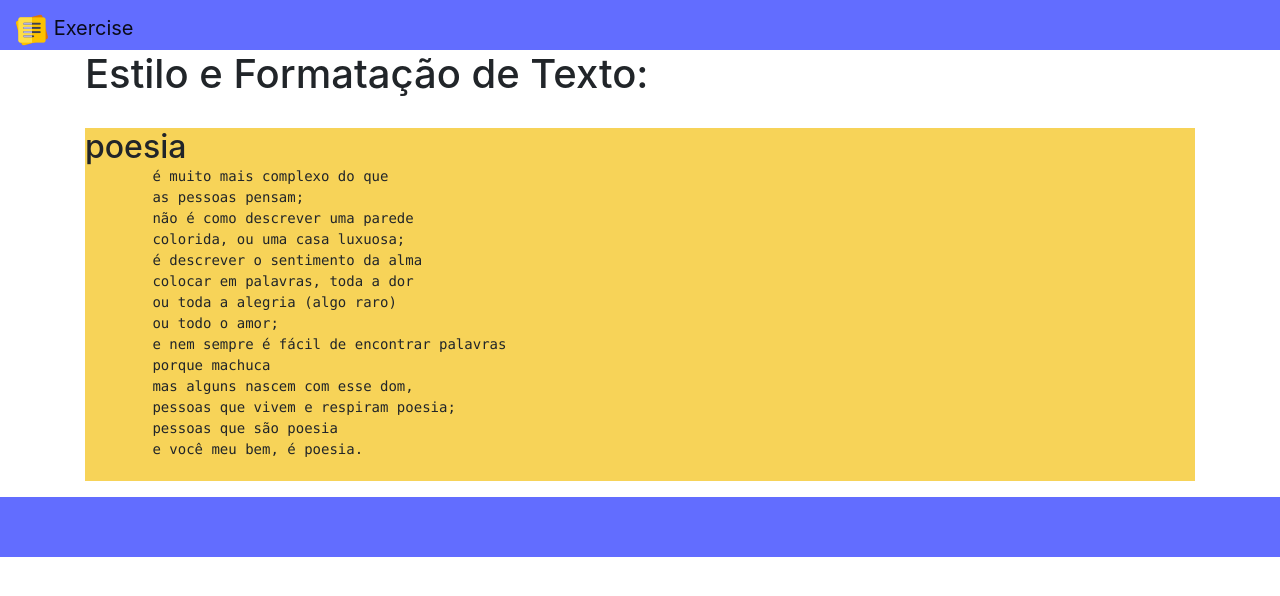
After one commit to AdailtonIFS/Exercicios, a PHP site: the page made by view/EstiloeFormataçãodeTexto.php in a window 1280 px wide. The commit adds this page. Shown: the top 596 px of the page. Run offline with PHP 8.4, Linux system fonts and the light colour scheme; the template is opened without the code that fills it, so the values that code supplies are empty.

Commit message:
atividades feitas

```diff
--- /dev/null
+++ b/view/EstiloeFormataçãodeTexto.php
@@ -0,0 +1,33 @@
+<div class="container">
+
+<h1 id="titulo">Estilo e Formatação de Texto:</h1>
+
+    <h2>poesia</h2>
+
+    <pre id="poesia">
+        é muito mais complexo do que
+        as pessoas pensam;
+        não é como descrever uma parede
+        colorida, ou uma casa luxuosa;
+        é descrever o sentimento da alma
+        colocar em palavras, toda a dor
+        ou toda a alegria (algo raro)
+        ou todo o amor;
+        e nem sempre é fácil de encontrar palavras
+        porque machuca
+        mas alguns nascem com esse dom,
+        pessoas que vivem e respiram poesia;
+        pessoas que são poesia
+        e você meu bem, é poesia.
+    </pre>
+    <style>
+        h2{
+            background-color: #F7D358;
+            margin: 0px;
+        }
+        #poesia{
+            background-color: #F7D358;
+        }
+    </style>
+
+</div>
```
Also changed, not shown: index.php (+8 -0 lines), view/formatarTexto.php (added, +12 -0 lines), view/home.php (+7 -0 lines).
